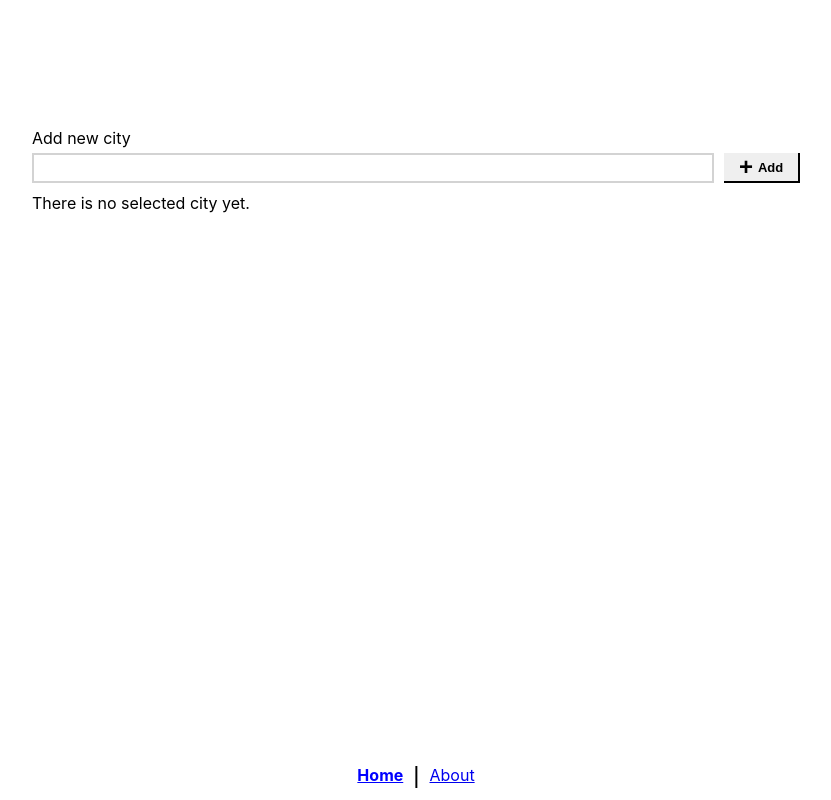
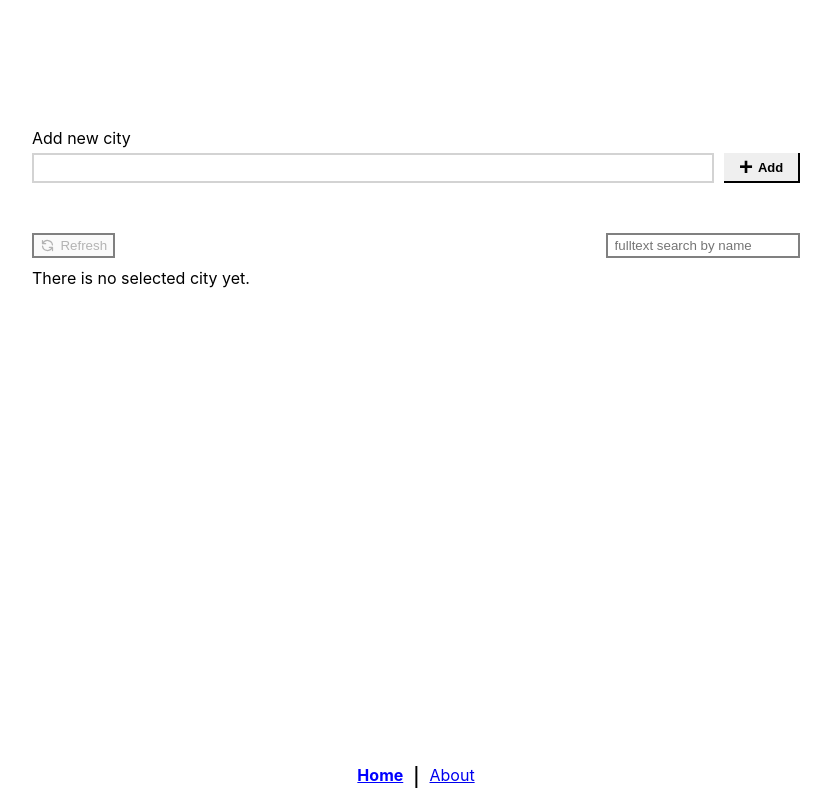
Before and after one commit to raerta/weather-app, a React (Create React App) app in the folder frontend/: page / in a window 1280 px wide. Shown: the whole page, without its empty margins (224-1055 px from the left). Built offline with nearby package versions, Linux system fonts and the light colour scheme.

Commit message:
disabled refresh button when no selected city

```diff
--- a/frontend/src/components/Weather.js
+++ b/frontend/src/components/Weather.js
@@ -22,7 +22,7 @@ function Weather() {
   var filteredCities =
     cities.length > 0 &&
     cities.filter((x) =>
-      x.name.toLowerCase().includes(filterText.toLowerCase())
+      slugify(x.name).toLowerCase().includes(slugify(filterText.toLowerCase()))
     );
 
   const cityIds = cities.length > 0 && cities.map((c) => c.id);
@@ -107,10 +107,8 @@ function Weather() {
               </svg>
             </div>
           )}
-
-          {filteredCities && filteredCities.length > 0 && (
           <div className="filterContainer">
-              <button onClick={handleRefresh}>
+            <button disabled={filteredCities.length > 0 ? false : true } onClick={handleRefresh}>
               <svg
                 xmlns="http://www.w3.org/2000/svg"
                 fill="none"
@@ -124,9 +122,10 @@ function Weather() {
                   strokeWidth={2}
                   d="M4 4v5h.582m15.356 2A8.001 8.001 0 004.582 9m0 0H9m11 11v-5h-.581m0 0a8.003 8.003 0 01-15.357-2m15.357 2H15"
                 />
-                </svg>{" "}
+              </svg>
               Refresh
             </button>
+
             <input
               onChange={(e) => setFilterText(e.target.value)}
               type="text"
@@ -134,7 +133,7 @@ function Weather() {
               placeholder="fulltext search by name"
             ></input>
           </div>
-          )}
+
           <div className="citiesContainer">
             {filteredCities.length > 0 ? (
               filteredCities.map((city, index) => (
```
Lines whose indentation alone changed are shown as unchanged.
